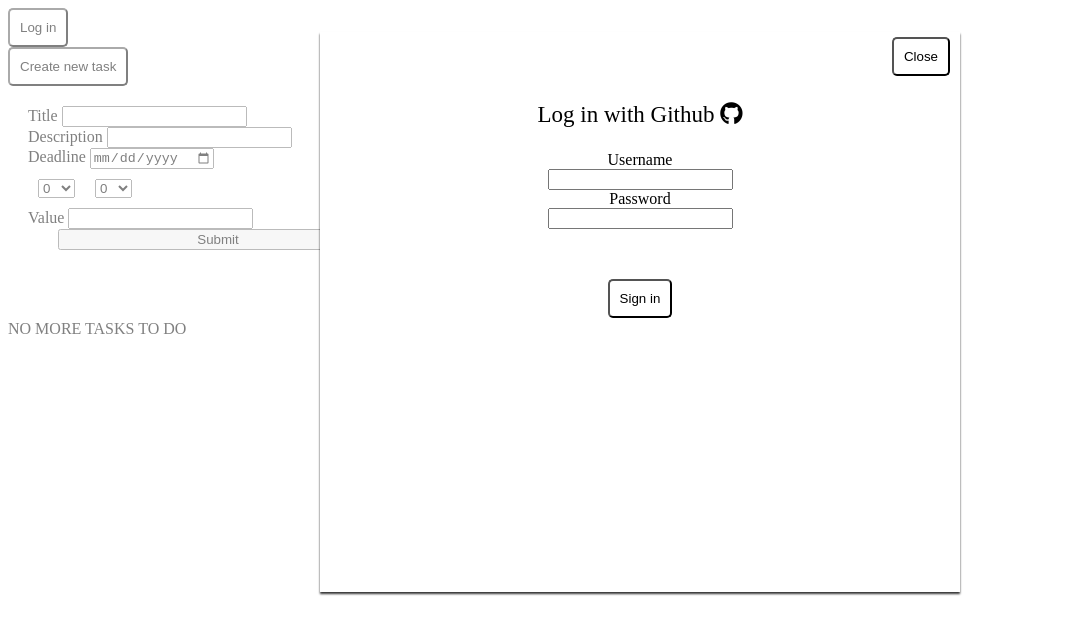
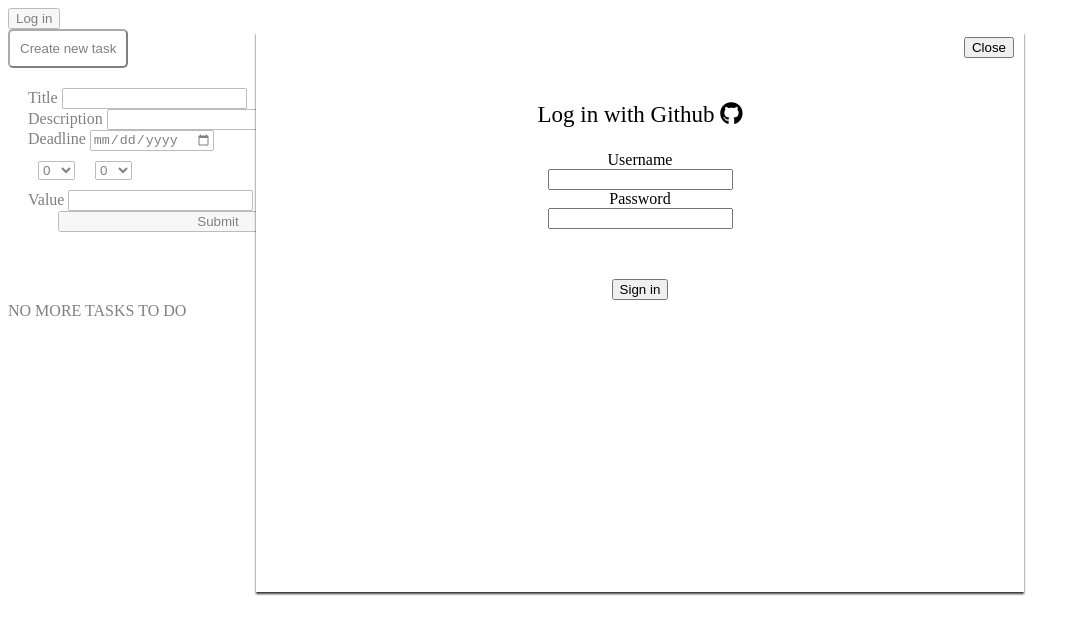
Before and after one commit to brainode-code/braincode, an Angular app: page / in a window 1280 px wide. Both pictures are taken after a click on the button "Log in". Shown: the top 634 px of the page, without its empty margins (0-1081 px from the left). Built offline with nearby package versions, Linux system fonts and the light colour scheme.

Commit message:
changed app-button to button

```diff
--- a/src/app/log-in-popup/log-in-popup.component.html
+++ b/src/app/log-in-popup/log-in-popup.component.html
@@ -1,8 +1,8 @@
-<app-button (click)="showPopup()">{{ title }}</app-button>
+<button (click)="showPopup()">{{ title }}</button>
 <div *ngIf="show" class="wrapper-log-in-popup">
   <div class="log-in-popup">
-    <app-button class="log-in-popup-button-close" (click)="showPopup()"
-      >Close</app-button
+    <button class="log-in-popup-button-close" (click)="showPopup()"
+      >Close</button
     >
     <p>Log in with Github <i class="fab fa-github"></i></p>
 
@@ -14,6 +14,6 @@
       <input type="text" id="email" />
     </form>
 
-    <app-button>Sign in</app-button>
+    <button>Sign in</button>
   </div>
 </div>
--- a/src/app/log-in-popup/log-in-popup.component.scss
+++ b/src/app/log-in-popup/log-in-popup.component.scss
@@ -1,4 +1,8 @@
-.wrapper-log-in-popup{
+$break-small: 420px;
+$break-tablet: 768px;
+$break-large: 1200px;
+
+.wrapper-log-in-popup {
   position: fixed;
   top: 0;
   left: 0;
@@ -7,9 +11,8 @@
   background: rgba(255, 255, 255, 0.5);
   z-index: 2;
 
-
   .log-in-popup {
-      width: 50vw;
+    width: 60vw;
     background-color: white;
     height: 70vh;
     position: fixed;
@@ -24,23 +27,27 @@
     animation-duration: 0.5s;
     animation-timing-function: ease-in-out;
 
-      p{
+    p {
       font-size: 23px;
       margin-top: 70px;
     }
-      .log-in-popup-button-close{
+    .log-in-popup-button-close {
       position: absolute;
       top: 5px;
       right: 10px;
-
     }
-      .log-in-popup-form{
+    .log-in-popup-form {
       display: flex;
       flex-direction: column;
       align-items: center;
       justify-content: center;
       margin-bottom: 50px;
+    }
 
+  }
+  @media (max-width: $break-tablet) {
+    .log-in-popup {
+      width: 80vw;
     }
   }
 }
```
Lines whose indentation alone changed are shown as unchanged.
